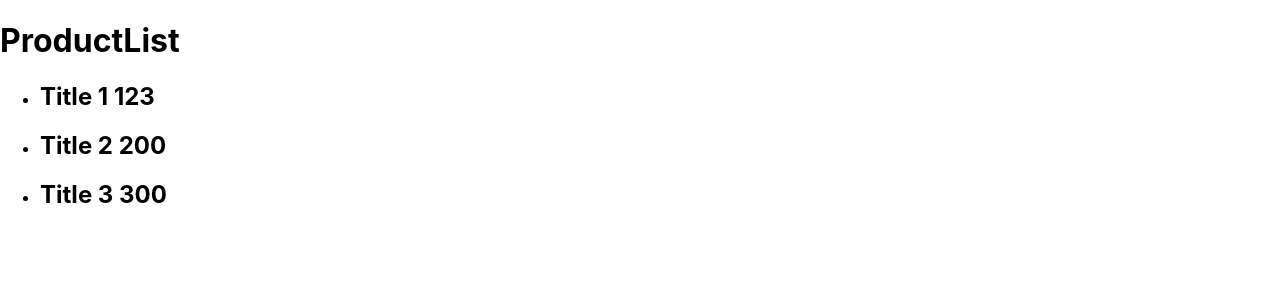
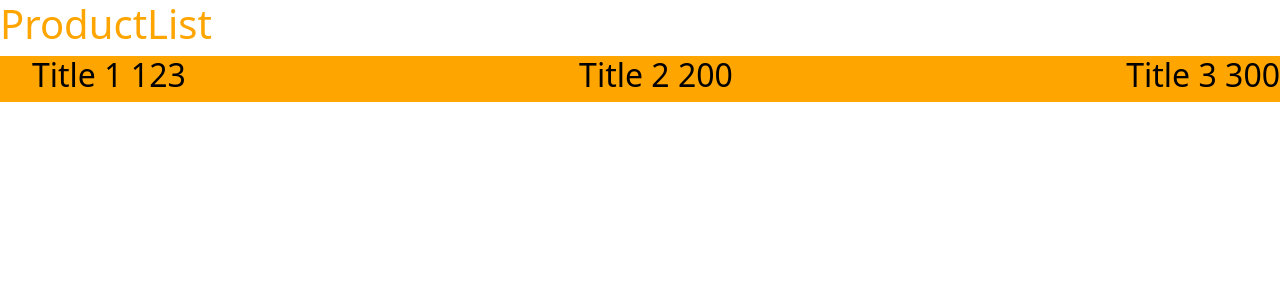
Before and after one commit to gitSergeyhab/nextjs_tutorial, a Next.js app: page /products in a window 1280 px wide. Shown: the top 300 px of the page. Built offline with nearby package versions, Linux system fonts and the light colour scheme; data requests are answered from the project's data file.

Commit message:
added styling

```diff
--- a/package.json
+++ b/package.json
@@ -10,16 +10,20 @@
     "json-serve": "json-server --watch db.json --port 4000"
   },
   "dependencies": {
+    "bootstrap": "^5.1.3",
     "json-server": "^0.17.0",
     "next": "12.1.5",
     "react": "18.0.0",
     "react-dom": "18.0.0",
+    "sass": "^1.51.0",
+    "styled-components": "^5.3.5",
     "swr": "^1.3.0"
   },
   "devDependencies": {
     "@types/node": "17.0.26",
     "@types/react": "18.0.6",
     "@types/react-dom": "18.0.2",
+    "@types/styled-components": "^5.1.25",
     "eslint": "8.14.0",
     "eslint-config-next": "12.1.5",
     "typescript": "4.6.3"
--- a/pages/_app.tsx
+++ b/pages/_app.tsx
@@ -1,8 +1,22 @@
+// styled-components
+// bootstrap
+
 import '../styles/globals.css'
 import type { AppProps } from 'next/app'
+import 'bootstrap/dist/css/bootstrap.min.css';
+
+import { ThemeProvider } from 'styled-components';
+
+
+const theme = {
+  colors: {
+    red: '#e63306cb',
+    blue: '#2410c3',
+  }
+}
 
 function MyApp({ Component, pageProps }: AppProps) {
-  return <Component {...pageProps} />
+  return <ThemeProvider theme={theme}> <Component {...pageProps} /> </ThemeProvider>
 }
 
 export default MyApp
--- a/pages/products/index.tsx
+++ b/pages/products/index.tsx
@@ -1,13 +1,17 @@
+// CSS MODULES
+
 import { GetStaticProps } from "next";
 import Link from "next/link";
 import { ProductType } from "../../types/types";
+
+import styles from './product.module.scss';
 
 const ProductList = ({products} : {products: ProductType[]}) => {
     const productList = products.map((item) => <li key={item.id}>  <Link href={`products/${item.id}`}><a><h2> {item.title} {item.price}</h2></a></Link> </li>)
     return (
         <>
             <h1>ProductList</h1>
-            <ul>
+            <ul className={styles.products}>
                 {productList}
             </ul>
         </>
--- /dev/null
+++ b/pages/products/product.module.scss
@@ -0,0 +1,18 @@
+@import '../../styles/variables.scss';
+
+.products {
+    list-style: none;
+    background-color: $orange;
+    display: flex;
+    justify-content: space-between;;
+
+    & li:hover {
+        opacity: 0.5;
+        background-color: $green;
+    }
+
+    & a {
+        text-decoration: none;
+        color: black;
+    }
+}
--- a/styles/globals.css
+++ b/styles/globals.css
@@ -14,3 +14,7 @@ a {
 * {
   box-sizing: border-box;
 }
+
+h1 {
+  color: orange;
+}
--- /dev/null
+++ b/styles/variables.scss
@@ -0,0 +1,2 @@
+$orange: orange;
+$green: green;
```
Also changed, not shown: pages/comments/index.tsx (+5 -5 lines), pages/news/index.tsx (+10 -1 lines), 1 other file (tests, documents, lock files or other folders).
